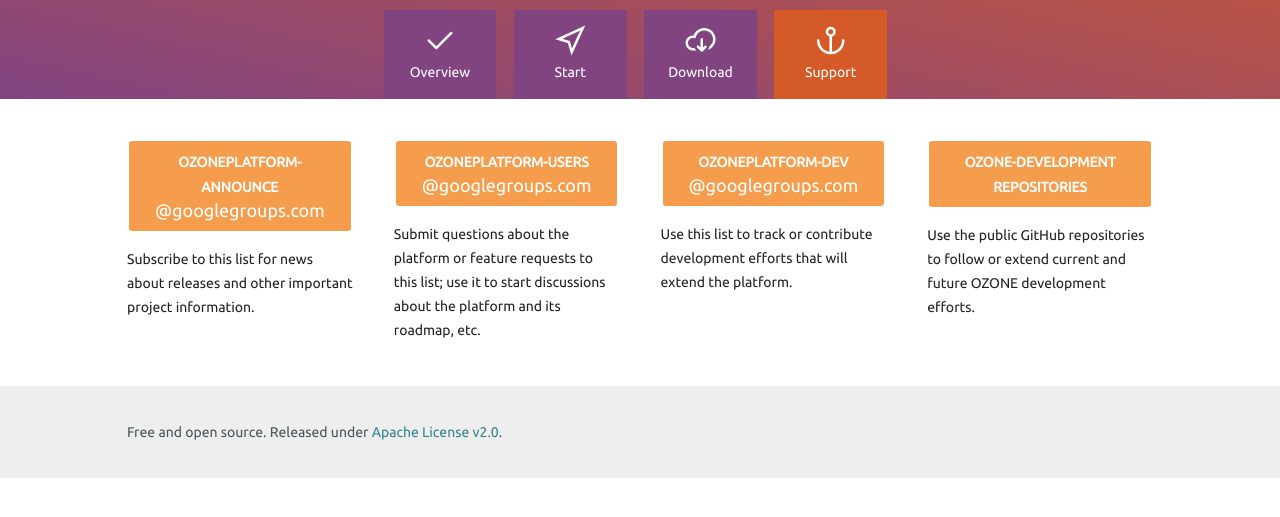
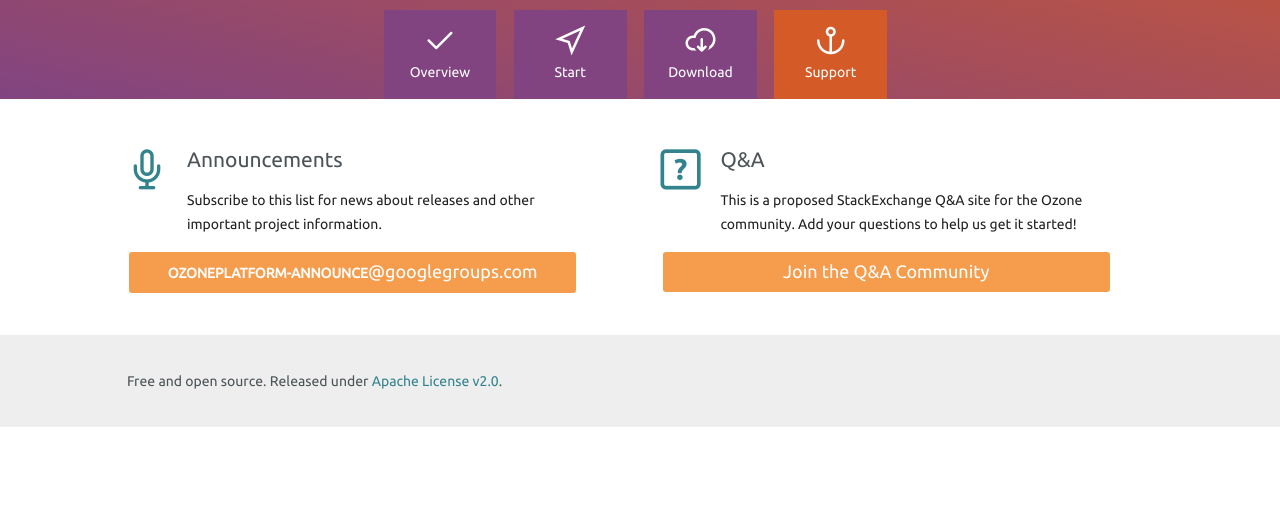
Before and after one commit to colemanserious/ozone-website, a plain HTML site: page ozp_support.html in a window 1280 px wide. Shown: the part 283-800 px from the top of the page. Drawn offline with Linux system fonts and the light colour scheme.

Commit message:
update ozp support page with Q&A link

```diff
--- a/ozp_support.html
+++ b/ozp_support.html
@@ -52,21 +52,17 @@
 
         <div class="main-container">
             <div class="main wrapper clearfix">
-                <div class="col4">
-                    <a class="button full" href="http://groups.google.com/group/ozoneplatform-announce"><b>Ozoneplatform-announce</b><br />@googlegroups.com</a>
+                <div class="col2">
+                    <h1 class="icon-microphone"></h1>
+                    <h2>Announcements</h2>
                     <p>Subscribe to this list for news about releases and other important project information.</p>
+                    <a class="button full" href="http://groups.google.com/group/ozoneplatform-announce"><b>Ozoneplatform-announce</b>@googlegroups.com</a>
                 </div>
-                <div class="col4">
-                    <a class="button full" href="http://groups.google.com/group/ozoneplatform-users"><b>Ozoneplatform-users</b><br />@googlegroups.com</a>
-                    <p>Submit questions about the platform or feature requests to this list; use it to start discussions about the platform and its roadmap, etc.</p>
-                </div>
-                <div class="col4">
-                    <a class="button full" href="http://groups.google.com/group/ozoneplatform-dev"><b>ozoneplatform-dev</b><br />@googlegroups.com</a>
-                    <p>Use this list to track or contribute development efforts that will extend the platform.</p>
-                </div>
-                <div class="col4">
-                    <a class="button full" href="https://github.com/ozone-development"><b>ozone-development repositories</b></a>
-                    <p>Use the public GitHub repositories to follow or extend current and future OZONE development efforts.</p>
+                <div class="col2">
+                    <h1 class="icon-question"></h1>
+                    <h2>Q&A</h2>
+                    <p>This is a proposed StackExchange Q&A site for the Ozone community. Add your questions to help us get it started!</p>
+                    <a class="button full" href="http://area51.stackexchange.com/proposals/82636/ozone-platform-stack-exchange-is-a-question-and-answer-site-for-ozone-platform-de">Join the Q&A Community</a>
                 </div>
             </div>
         </div>
```
